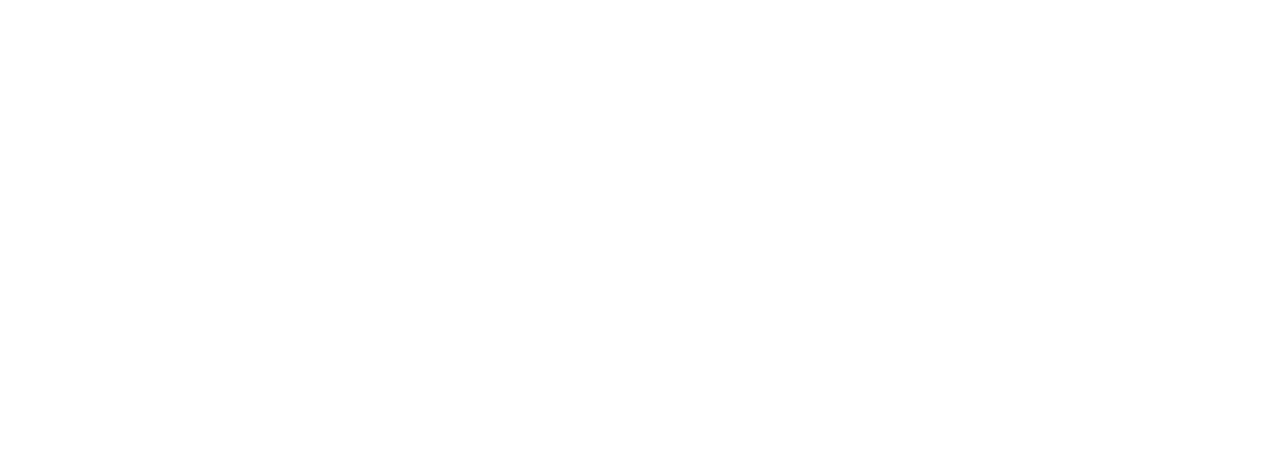
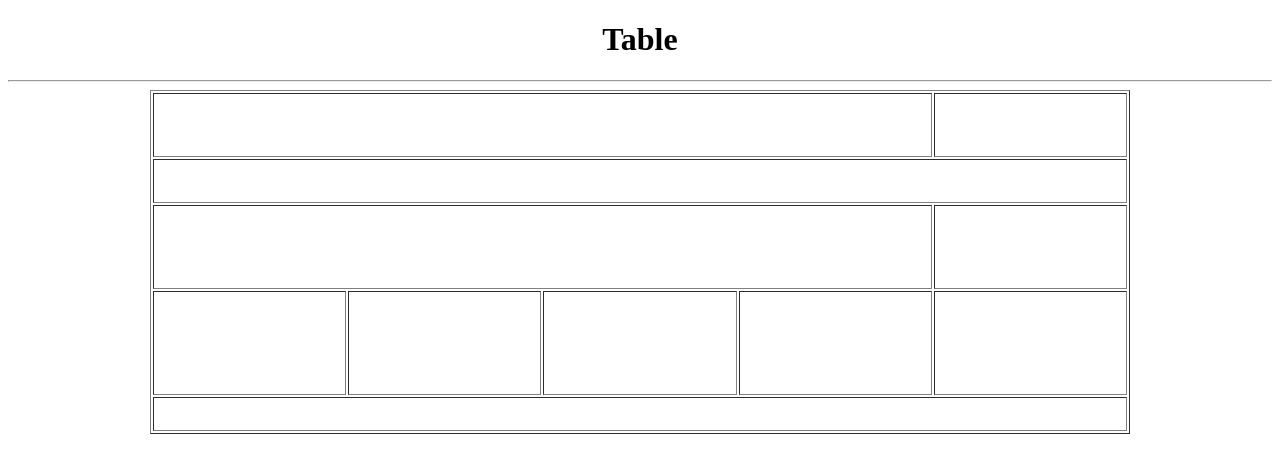
Before and after one commit to jahid-sourav/bitm-files, a plain HTML site: page day-02/index.html in a window 1280 px wide. Drawn offline with Linux system fonts and the light colour scheme.

Commit message:
Day-02 Task End

```diff
--- a/day-02/index.html
+++ b/day-02/index.html
@@ -1,13 +1,37 @@
 <!DOCTYPE html>
 <html lang="en">
 <head>
-    <meta charset="UTF-8">
-    <meta http-equiv="X-UA-Compatible" content="IE=edge">
-    <meta name="viewport" content="width=device-width, initial-scale=1.0">
+    <meta charset="UTF-8"/>
+    <meta http-equiv="X-UA-Compatible" content="IE=edge"/>
+    <meta name="viewport" content="width=device-width, initial-scale=1.0"/>
     <title>Day-02</title>
-    <link rel="icon" href="favicon.ico" type="image/x-icon">
+    <link rel="icon" href="favicon.ico" type="image/x-icon"/>
 </head>
 <body>
-
+    <h1 align="center">Table</h1>
+    <hr/>
+    <table border="1" width="980" align="center">
+        <tr>
+            <td height="60" colspan="4"></td>
+            <td></td>
+        </tr>
+        <tr>
+            <td height="40" colspan="5"></td>
+        </tr>
+        <tr>
+            <td height="80" colspan="4"></td>
+            <td></td>
+        </tr>
+        <tr>
+            <td height="100"></td>
+            <td></td>
+            <td></td>
+            <td></td>
+            <td></td>
+        </tr>
+        <tr>
+            <td height="30" colspan="5"></td>
+        </tr>
+    </table>
 </body>
 </html>
```
